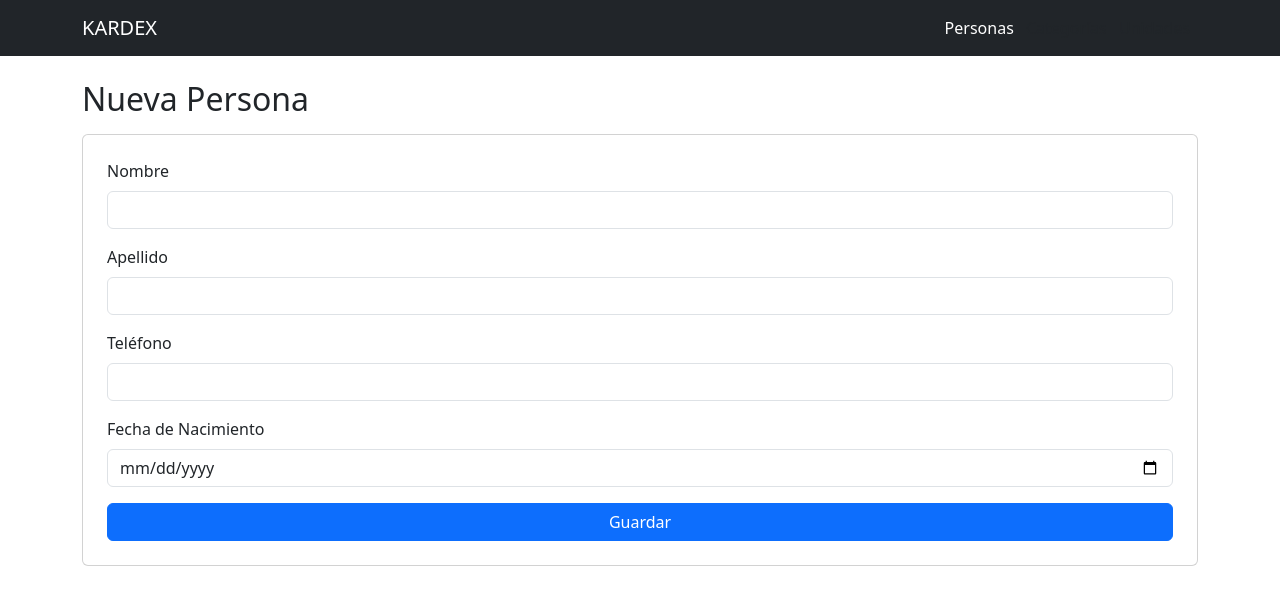
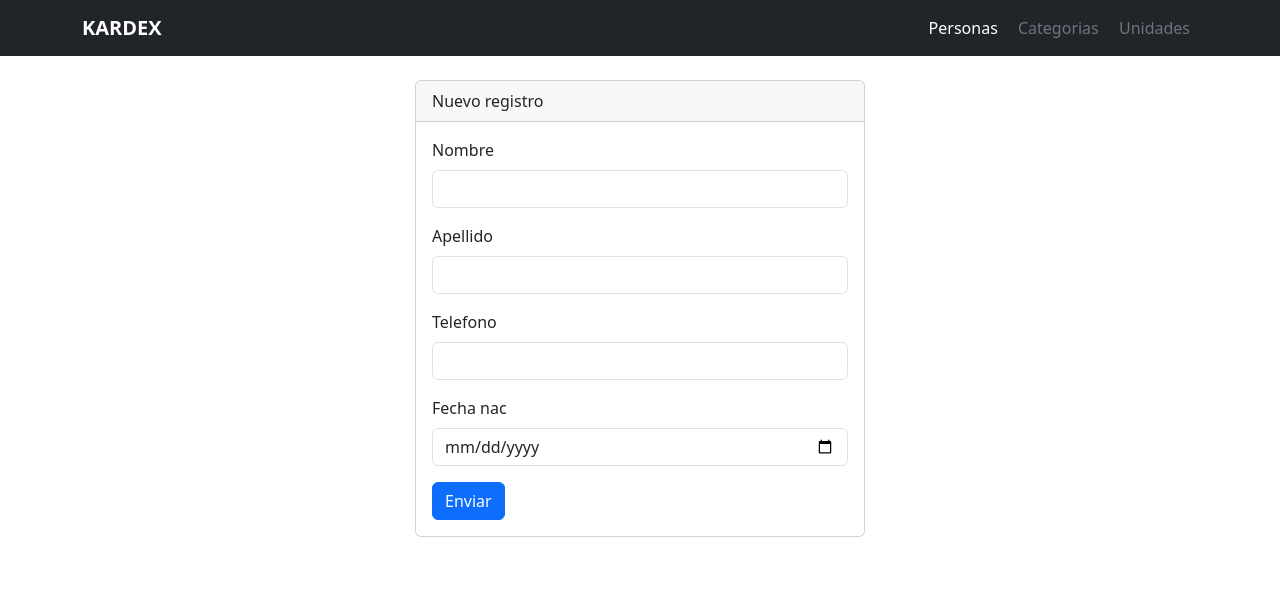
Before and after one commit to ziber-ingsis/CRUD_KARDEX, a Flask app: page /personas/create in a window 1280 px wide. Shown: the top 605 px of the page. Run offline with Flask 3, Linux system fonts and the light colour scheme.

Commit message:
version actualizada

```diff
--- a/app.py
+++ b/app.py
@@ -18,6 +18,10 @@ def init_db():
     """)
     conn.commit()
     conn.close()
+
+@app.route("/")
+def home():
+    return render_template("index.html")
 
 # === LISTAR PERSONAS ===
 @app.route("/personas")
--- a/templates/header.html
+++ b/templates/header.html
@@ -2,18 +2,18 @@
 <html lang="es">
 <head>
     <meta charset="UTF-8">
-    <title>KARDEX — Personas</title>
+    <title>KARDEX</title>
     <link href="https://cdn.jsdelivr.net/npm/bootstrap@5.3.0/dist/css/bootstrap.min.css" rel="stylesheet">
 </head>
 <body>
-<nav class="navbar navbar-expand-lg navbar-dark bg-dark mb-4">
+<nav class="navbar navbar-expand-lg navbar-dark bg-dark">
     <div class="container">
-        <a class="navbar-brand" href="/personas">KARDEX</a>
+        <a class="navbar-brand fw-bold" href="/">KARDEX</a>
         <div>
             <a class="nav-link d-inline text-white px-2" href="/personas">Personas</a>
-            <span class="text-muted">Categorías</span>
-            <span class="text-muted px-2">Unidades</span>
+            <span class="text-secondary px-2">Categorias</span>
+            <span class="text-secondary px-2">Unidades</span>
         </div>
     </div>
 </nav>
-<div class="container">
+<div class="container mt-4">
--- a/templates/personas/create.html
+++ b/templates/personas/create.html
@@ -1,7 +1,9 @@
-{% include "../header.html" %}
+{% include "header.html" %}
 
-<h2 class="mb-3">Nueva Persona</h2>
-<form action="/personas/store" method="POST" class="card p-4">
+<div class="card mx-auto" style="max-width: 450px;">
+    <div class="card-header">Nuevo registro</div>
+    <div class="card-body">
+        <form action="/personas/store" method="POST">
             <div class="mb-3">
                 <label class="form-label">Nombre</label>
                 <input type="text" name="nombre" class="form-control" required>
@@ -11,14 +13,16 @@
                 <input type="text" name="apellido" class="form-control" required>
             </div>
             <div class="mb-3">
-        <label class="form-label">Teléfono</label>
+                <label class="form-label">Telefono</label>
                 <input type="text" name="telefono" class="form-control">
             </div>
             <div class="mb-3">
-        <label class="form-label">Fecha de Nacimiento</label>
+                <label class="form-label">Fecha nac</label>
                 <input type="date" name="fecha_nacimiento" class="form-control" required>
             </div>
-    <button type="submit" class="btn btn-primary">Guardar</button>
+            <button type="submit" class="btn btn-primary">Enviar</button>
         </form>
+    </div>
+</div>
 
-{% include "../footer.html" %}
+{% include "footer.html" %}
```
Also changed, not shown: templates/index.html (added, +25 -0 lines), templates/personas/edit.html (added, +29 -0 lines), templates/personas/editor.html (deleted, +0 -25 lines), templates/personas/index.html (+4 -4 lines), kardex.db (added). Lines whose indentation alone changed are shown as unchanged.
